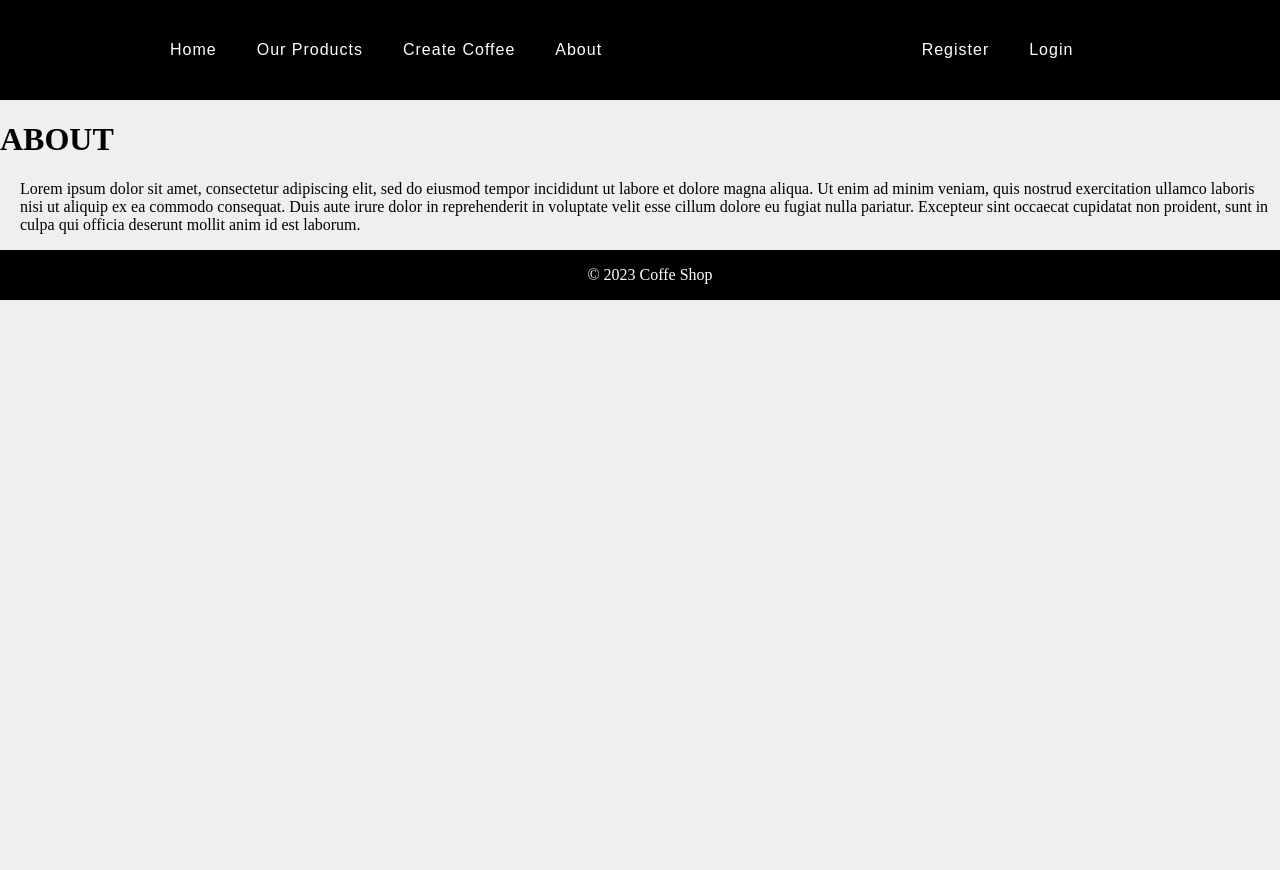
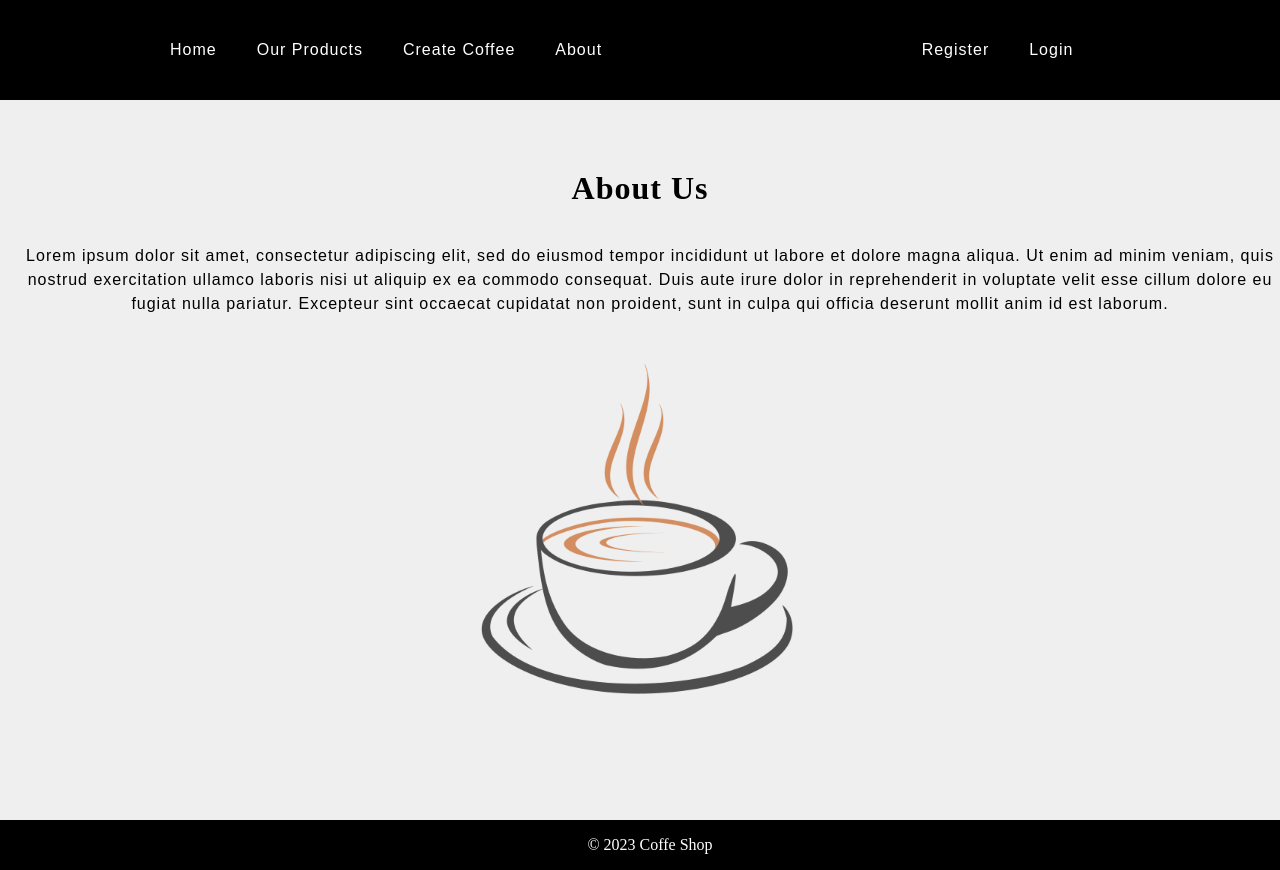
Before and after one commit to MarioAngelov2/Coffee-App, a React (Create React App) app in the folder app/: page /about in a window 1280 px wide. Before the commit the page ends 800 px from the top, so only its background shows below. Built offline with nearby package versions, Linux system fonts and the light colour scheme.

Commit message:
Add css style to about page

```diff
--- a/app/src/pages/About.jsx
+++ b/app/src/pages/About.jsx
@@ -1,9 +1,11 @@
 import React from "react";
+import '../styles/About.css'
+import aboutImage from '../assets/aboutImage.png'
 
 function About() {
   return (
-    <div className="about">
-      <h1>ABOUT</h1>
+    <div className="about" style={{ backgroundImage: `url(${aboutImage})` }}>
+      <h1>About Us</h1>
       <p>
         Lorem ipsum dolor sit amet, consectetur adipiscing elit, sed do eiusmod
         tempor incididunt ut labore et dolore magna aliqua. Ut enim ad minim
--- /dev/null
+++ b/app/src/styles/About.css
@@ -0,0 +1,24 @@
+.about {
+  width: 100%;
+  height: 90vh;
+  display: flex;
+  flex-direction: column;
+  align-items: center;
+  background-repeat: no-repeat;
+  background-position: center;
+  background-position: center 150px;
+  background-size: 600px;
+}
+
+.about h1 {
+  margin-top: 70px;
+  letter-spacing: 1px;
+  font-weight:800;
+}
+
+.about p {
+  text-align:center;
+  line-height: 1.5;
+  font-family: sans-serif;
+  letter-spacing: 1px;
+}
```
Also changed, not shown: app/src/assets/aboutImage.png (added).
